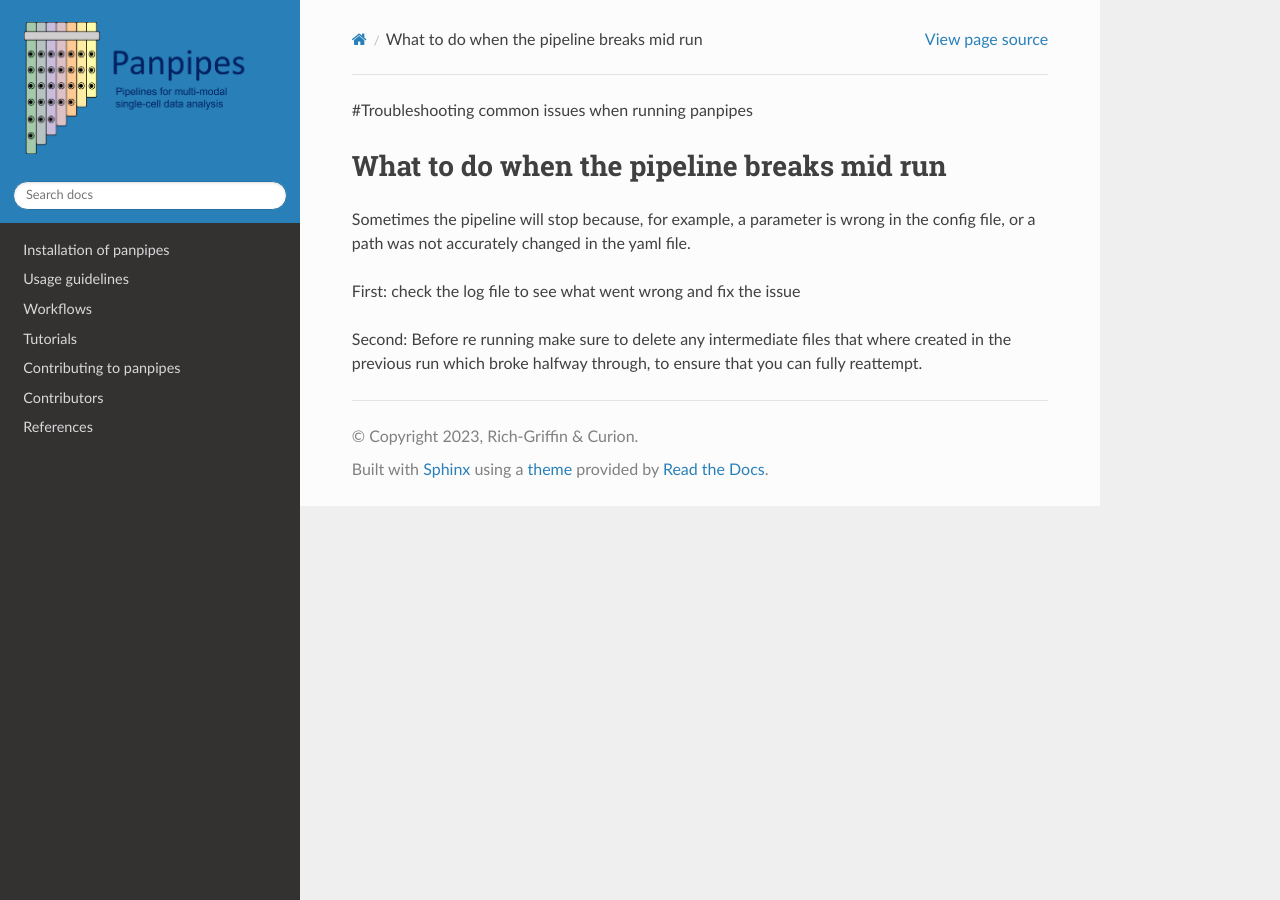
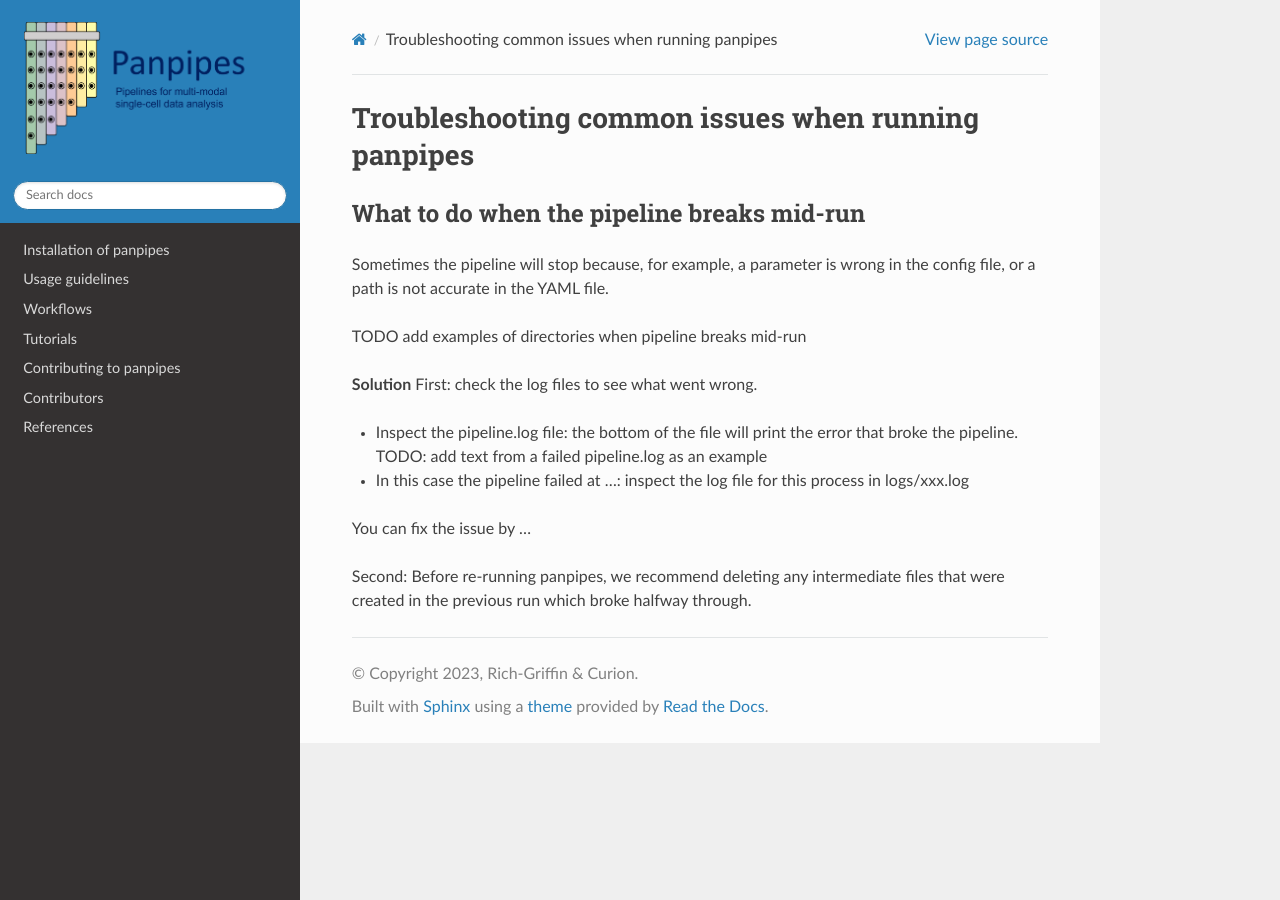
Before and after one commit to bio-la/panpipes-nextflow, a Sphinx documentation site: the page built from docs/troubleshooting.md, in a window 1280 px wide. Built offline with Sphinx 7.4.7 and the Read the Docs theme 2.0.0, drawn with Linux system fonts in a browser that asks for light colours; pages that are not in the unit, such as notebooks, are missing from menus.

Commit message:
Update troubleshooting.md
fixed typos

```diff
--- a/docs/troubleshooting.md
+++ b/docs/troubleshooting.md
@@ -1,11 +1,19 @@
-#Troubleshooting common issues when running panpipes
+# Troubleshooting common issues when running panpipes
 
-### What to do when the pipeline breaks mid run
+### What to do when the pipeline breaks mid-run
 
-Sometimes the pipeline will stop because, for example,  a parameter is wrong in the config file, or a path was not
-accurately changed in the yaml file.
+Sometimes the pipeline will stop because, for example,  a parameter is wrong in the config file, or a path is not
+accurate in the YAML file.
 
-First: check the log file to see what went wrong and fix the issue
+TODO add examples of directories when pipeline breaks mid-run
 
-Second: Before re running make sure to delete any intermediate files that where created in the previous run which
-broke halfway through, to ensure that you can fully reattempt.
+**Solution**
+First: check the log files to see what went wrong.
+- Inspect the pipeline.log file: the bottom of the file will print the error that broke the pipeline.
+TODO: add text from a failed pipeline.log as an example
+- In this case the pipeline failed at ...: inspect the log file for this process in logs/xxx.log
+
+You can fix the issue by ...
+
+Second: Before re-running panpipes, we recommend deleting any intermediate files that were created in the previous run which
+broke halfway through.
```
